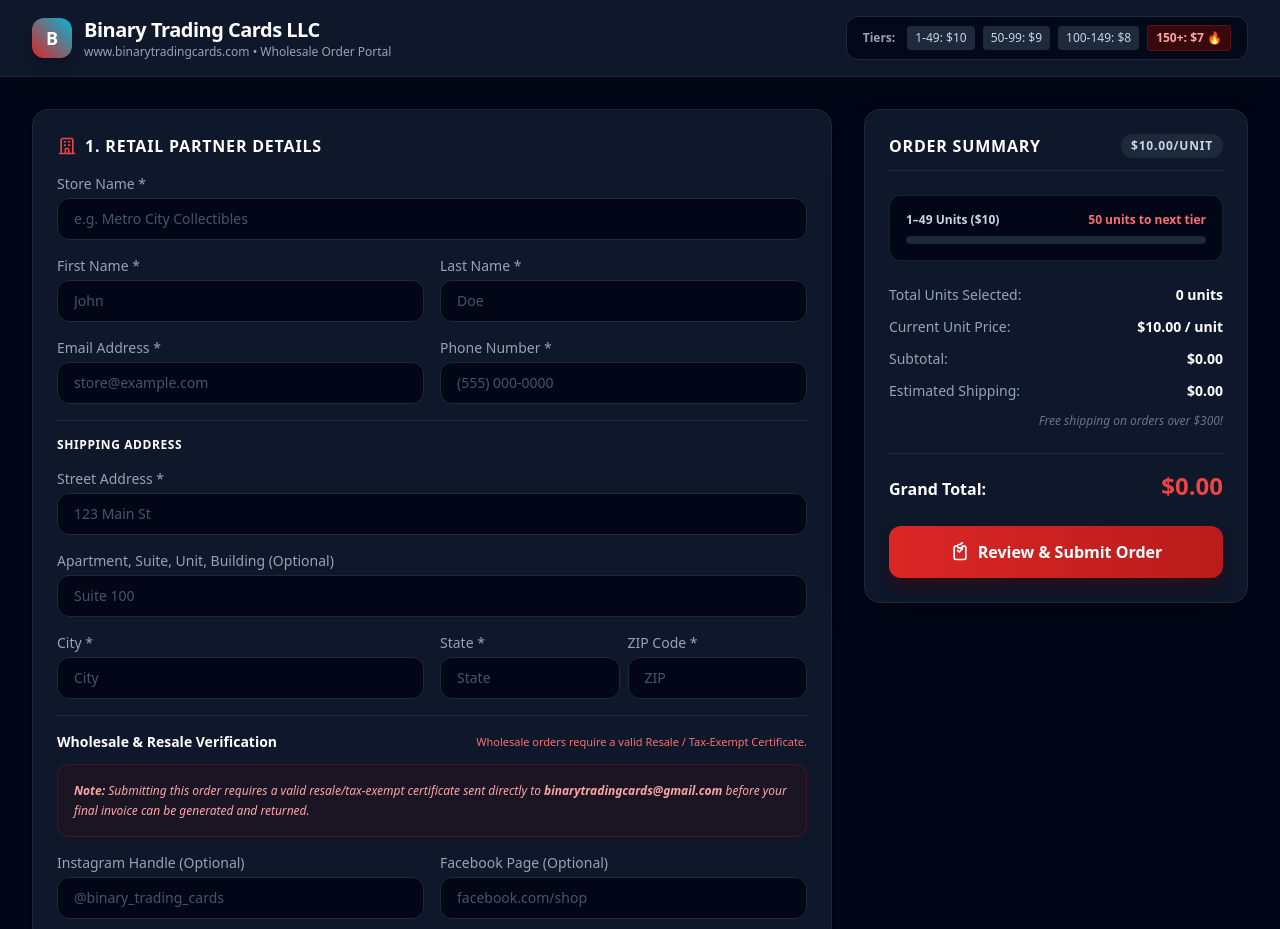
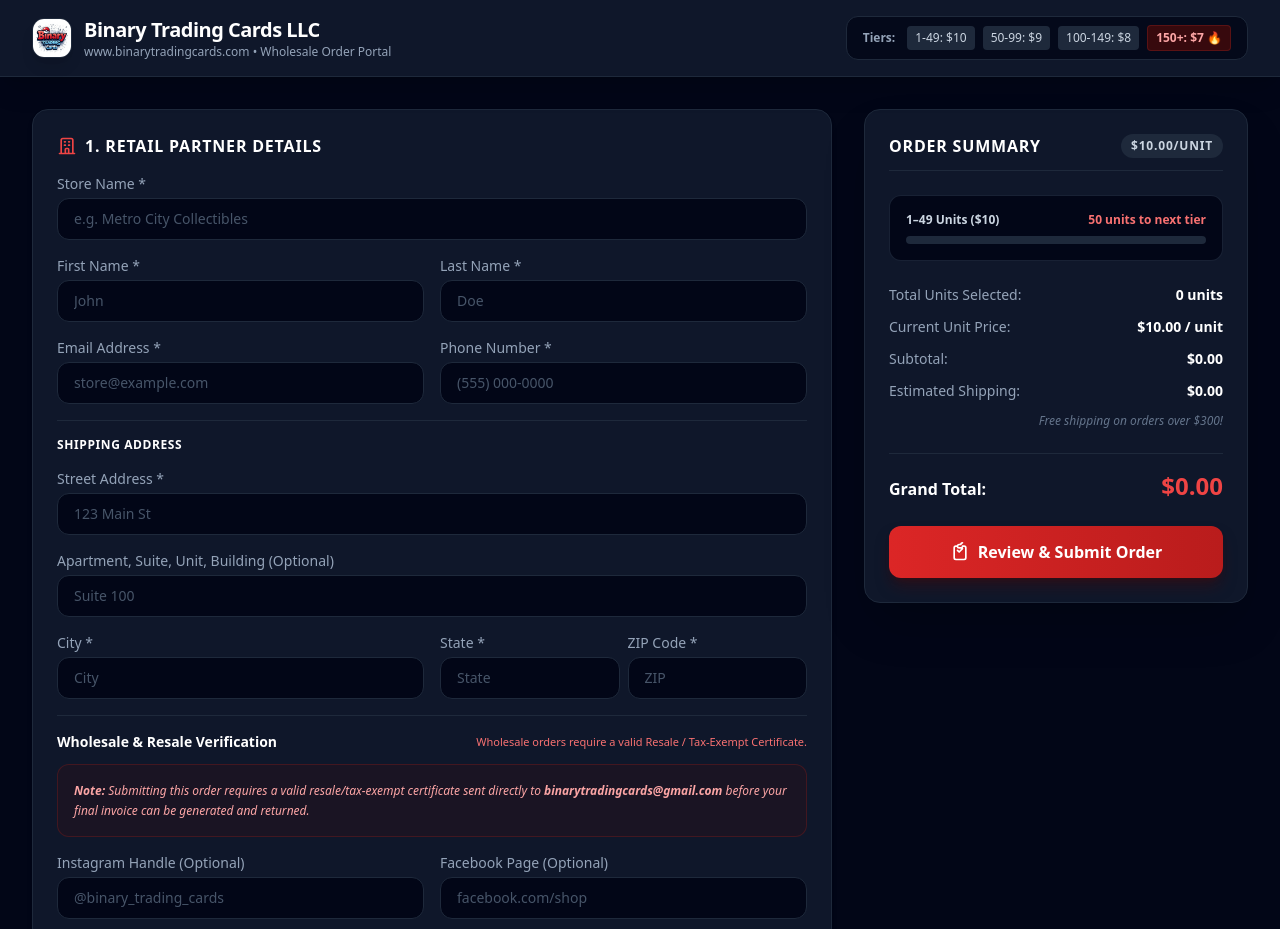
Before and after one commit to binarytradingcards/BinaryTradingCards, a plain HTML site: page index.html in a window 1280 px wide. Shown: the top 929 px of the page. Drawn offline with nearby package versions, Linux system fonts and the light colour scheme.

Commit message:
Add files via upload

```diff
--- a/index.html
+++ b/index.html
@@ -12,11 +12,12 @@
     </style>
 </head>
 <body class="min-h-screen bg-slate-950 text-slate-200 font-sans flex flex-col antialiased">
+
 <!-- Header / Branding -->
 <header class="bg-slate-900 border-b border-slate-800 sticky top-0 z-30 shadow-xl">
     <div class="max-w-7xl mx-auto px-4 sm:px-6 lg:px-8 py-4 flex flex-col md:flex-row justify-between items-center gap-4">
         <div class="flex items-center space-x-3">
-            <div class="w-10 h-10 rounded-xl bg-gradient-to-tr from-red-600 to-cyan-500 flex items-center justify-center font-black text-white text-lg shadow-lg">B</div>
+            <img src="binarytradingcardslogo.jpeg" alt="Binary Trading Cards LLC Logo" class="w-10 h-10 rounded-xl object-contain bg-slate-900 border border-slate-800 shadow-lg flex-shrink-0">
             <div>
                 <h1 class="text-xl font-bold tracking-tight text-white">Binary Trading Cards LLC</h1>
                 <p class="text-xs text-slate-400">www.binarytradingcards.com • Wholesale Order Portal</p>
@@ -103,7 +104,7 @@
                         </div>
                     </div>
 
-                    <!-- Wholesale & Resale Notice Box (Red Text) -->
+                    <!-- Wholesale & Resale Notice Box -->
                     <div class="sm:col-span-2 space-y-3 border-t border-slate-800 pt-4">
                         <div class="flex flex-col sm:flex-row sm:items-center justify-between gap-1">
                             <h3 class="font-bold text-white">Wholesale &amp; Resale Verification</h3>
@@ -232,7 +233,6 @@
             </button>
         </div>
 
-        <!-- Modal Content (Filled via JS) -->
         <div id="modalBody" class="space-y-4 text-sm text-slate-300 max-h-96 overflow-y-auto pr-2">
             <!-- Details injected -->
         </div>
@@ -251,7 +251,6 @@
 
 <!-- JavaScript Application Logic -->
 <script>
-    // 46 Color Variants mapped to exact display name filenames and background SKUs (#1 through #46)
     const productCatalog = [
         { name: "YELLOW", img: "yellow.png" },
         { name: "PURPLE", img: "purple.png" },
@@ -318,7 +317,6 @@
 
             card.innerHTML = `
                 <div class="flex items-center space-x-3 mb-3">
-                    <!-- Photo Thumbnail with click-to-enlarge zoom handler -->
                     <div class="w-12 h-12 rounded-lg bg-slate-900 border border-slate-800 flex items-center justify-center overflow-hidden relative flex-shrink-0 cursor-pointer hover:border-red-500 transition group" onclick="openImageModal('${item.img}', '${color}')" title="Click to enlarge">
                         <img src="${item.img}" alt="${color}" class="w-full h-full object-cover group-hover:scale-105 transition duration-200" onerror="this.style.display='none'; this.nextElementSibling.style.display='flex';" />
                         <span class="absolute inset-0 flex items-center justify-center font-bold text-[10px] text-slate-500 bg-slate-900" style="display: none;">${skuNumber}</span>
```
Also changed, not shown: binarytradingcardslogo.jpeg (added).
